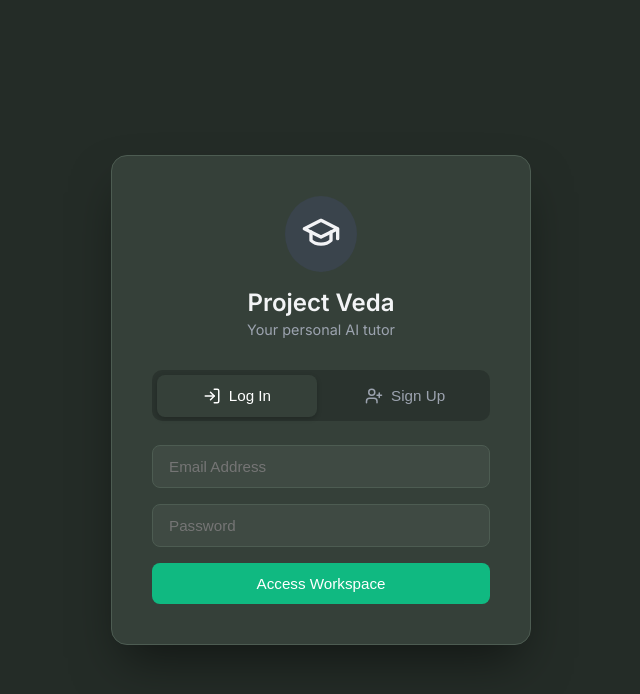
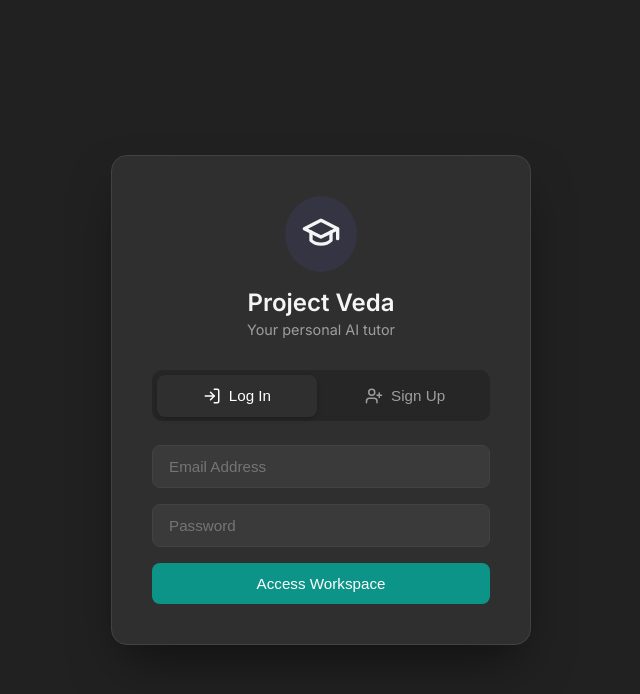
Before and after one commit to abhij5681-eng/Project_Veda_New, a React (Vite) app in the folder frontend/: page / in a window 1280 px wide. Shown: the top 694 px of the page, without its empty margins (319-959 px from the left). Built offline with nearby package versions, Linux system fonts and the light colour scheme.

Commit message:
Style: Apply unified Graphite and Teal theme

```diff
--- a/frontend/src/index.css
+++ b/frontend/src/index.css
@@ -1,17 +1,17 @@
 @import url('https://fonts.googleapis.com/css2?family=Inter:wght@400;500;600;700&display=swap');
 
 :root {
-  /* Midnight Forest Theme */
-  --bg-dark: #242c27;     /* Deep desaturated green-gray */
-  --bg-panel: #354039;    /* Soft pine gray */
-  --border: #4d5c52;      /* Earthy border */
-  --text-main: #f3f4f6;   /* Clean white */
-  --text-muted: #9ca3af;  /* Light mossy gray */
+  /* Clean Graphite Theme - Neutral backgrounds with no "ghosty" blue tints */
+  --bg-dark: #212121;     /* Solid, neutral dark gray */
+  --bg-panel: #2f2f2f;    /* Slightly lighter gray for the sidebar/inputs */
+  --border: #424242;      /* Crisp dividing lines */
+  --text-main: #f5f5f5;   /* Bright, readable off-white */
+  --text-muted: #9e9e9e;  /* Professional, soft gray */
 
-  /* Accents */
-  --primary: #10b981;     /* Vibrant Emerald/Sage */
-  --danger: #f43f5e;
-  --success: #34d399;
+  /* Accents - This changes your chat bubbles, icons, and active workspace! */
+  --primary: #0d9488;     /* Sleek Modern Teal (Completely replaces the purple) */
+  --danger: #ef4444;
+  --success: #10b981;
 }
 
 * {
```
